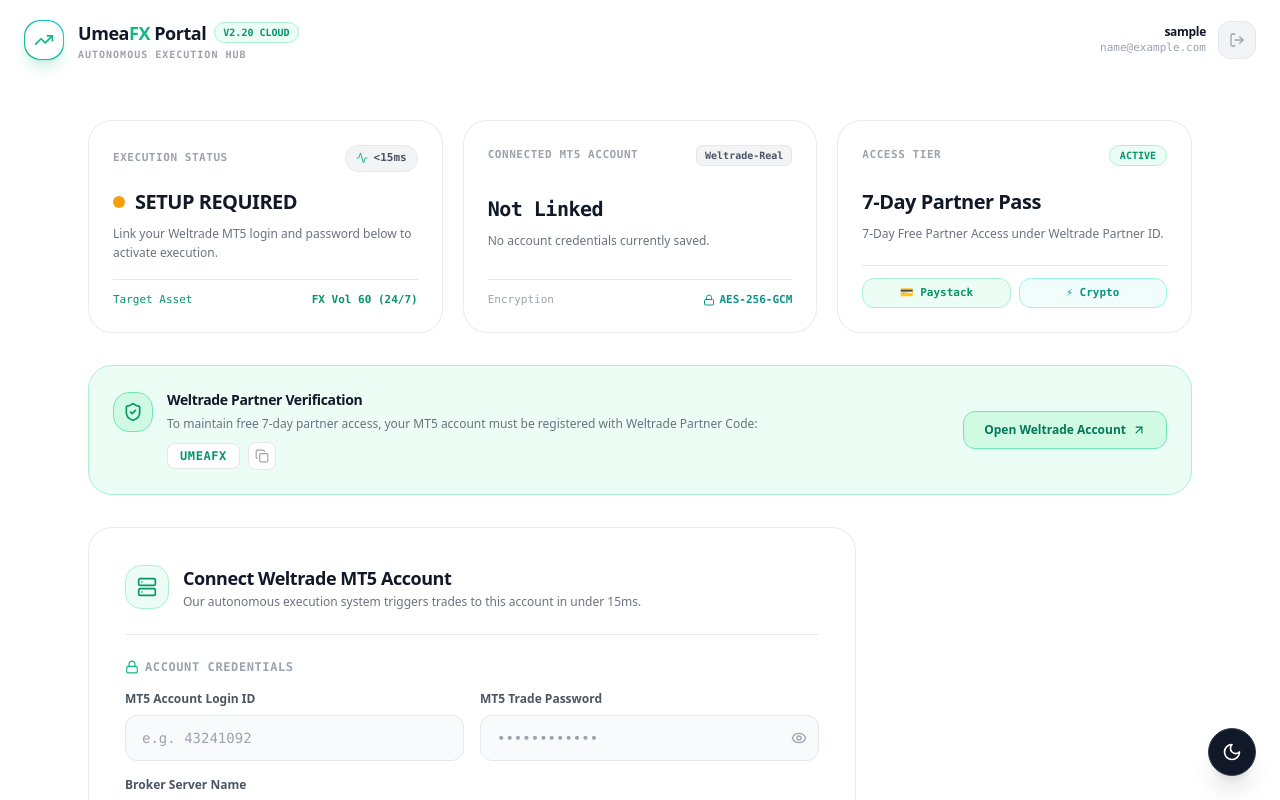
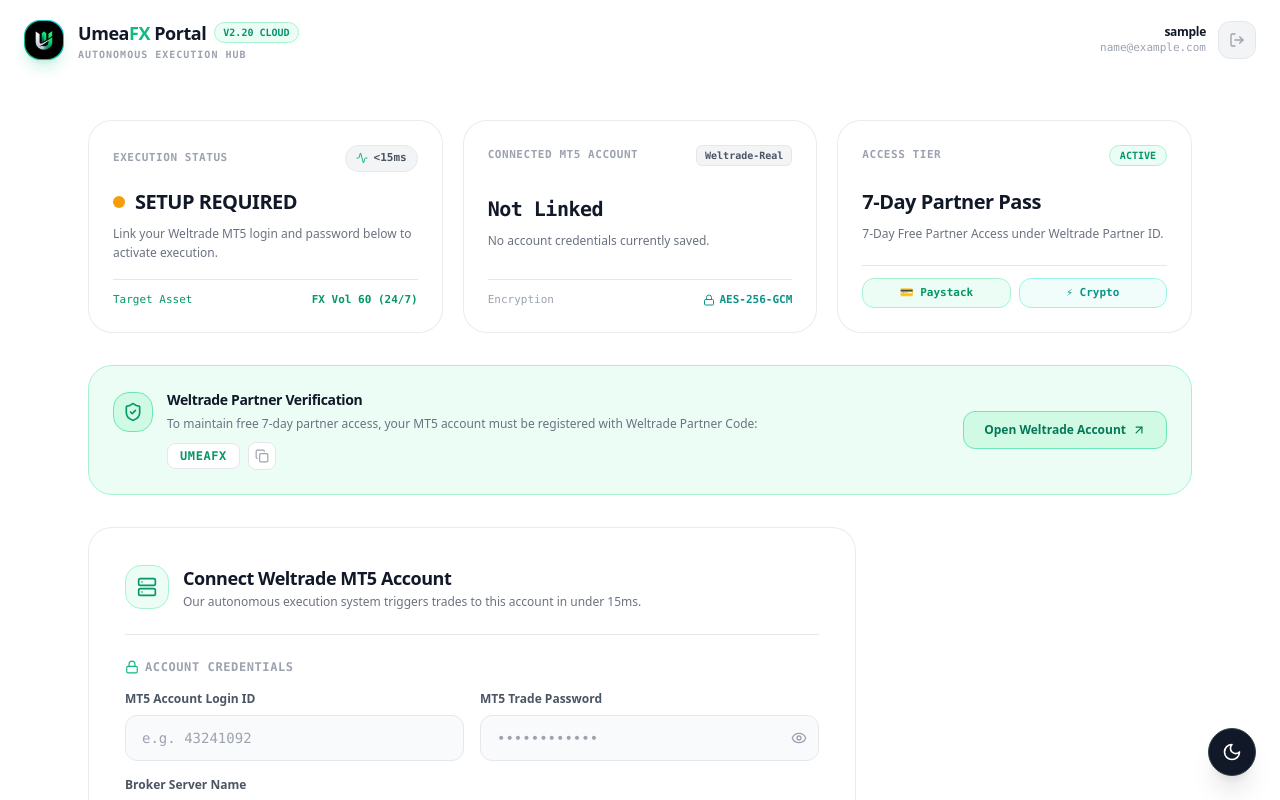
Before and after one commit to umeaclinton/UmeaFX, a Next.js app in the folder umea-webapp/: page /dashboard in a window 1280 px wide. Shown: the top 800 px of the page. Built offline with nearby package versions, Linux system fonts and the light colour scheme; no server answers; sample sign-in values are in the browser's storage.

Commit message:
feat: Real logo in navbar+favicon, fix dark mode button, remove em dashes

```diff
--- a/umea-webapp/src/app/dashboard/page.tsx
+++ b/umea-webapp/src/app/dashboard/page.tsx
@@ -2,8 +2,8 @@
 
 import { useEffect, useState } from "react";
 import { useRouter } from "next/navigation";
+import Image from "next/image";
 import {
-  TrendingUp,
   ShieldCheck,
   LogOut,
   Server,
@@ -118,8 +118,8 @@
         <div className="max-w-7xl mx-auto px-4 sm:px-6 h-20 flex items-center justify-between">
           <div className="flex items-center gap-3.5">
             <div className="w-10 h-10 rounded-2xl bg-gradient-to-tr from-emerald-500 via-teal-500 to-cyan-400 p-[1px] shadow-lg shadow-emerald-500/20">
-              <div className="w-full h-full bg-white dark:bg-black rounded-2xl flex items-center justify-center transition-colors">
-                <TrendingUp className="w-5 h-5 text-emerald-500" />
+              <div className="w-full h-full bg-black rounded-2xl overflow-hidden">
+                <Image src="/logo.png" alt="UmeaFX Logo" width={40} height={40} className="w-full h-full object-cover" priority />
               </div>
             </div>
             <div>
--- a/umea-webapp/src/app/layout.tsx
+++ b/umea-webapp/src/app/layout.tsx
@@ -6,6 +6,10 @@
 export const metadata: Metadata = {
   title: "UmeaFX | Autonomous Quantitative Trading for Synthetics",
   description: "24/7/365 Autonomous FX Vol 60 Quantitative Algorithmic Execution System by UmeaFX",
+  icons: {
+    icon: "/logo.png",
+    apple: "/logo.png",
+  },
 };
 
 export default function RootLayout({
--- a/umea-webapp/src/app/page.tsx
+++ b/umea-webapp/src/app/page.tsx
@@ -2,10 +2,10 @@
 
 import { useState } from "react";
 import { useRouter } from "next/navigation";
+import Image from "next/image";
 import {
   ShieldCheck,
   Zap,
-  TrendingUp,
   Clock,
   CheckCircle2,
   ArrowRight,
@@ -13,7 +13,6 @@
   Activity,
   Sliders,
   Cpu,
-  Server
 } from "lucide-react";
 import { supabasePublic } from "@/lib/supabase";
 import { ScrollReveal } from "@/components/ScrollReveal";
@@ -77,8 +76,8 @@
         <div className="max-w-7xl mx-auto px-4 sm:px-6 h-20 flex items-center justify-between">
           <div className="flex items-center gap-3.5">
             <div className="w-10 h-10 rounded-2xl bg-gradient-to-tr from-emerald-500 via-teal-500 to-cyan-400 p-[1px] shadow-lg shadow-emerald-500/20">
-              <div className="w-full h-full bg-white dark:bg-black rounded-2xl flex items-center justify-center transition-colors">
-                <TrendingUp className="w-5 h-5 text-emerald-500" />
+              <div className="w-full h-full bg-black rounded-2xl overflow-hidden">
+                <Image src="/logo.png" alt="UmeaFX Logo" width={40} height={40} className="w-full h-full object-cover" priority />
               </div>
             </div>
             <div>
@@ -130,7 +129,7 @@
         </h1>
 
         <p className="mt-6 text-base sm:text-xl text-gray-500 dark:text-slate-400 max-w-3xl leading-relaxed">
-          Link your Weltrade MT5 account in under 60 seconds. Our cloud-hosted quantitative algorithm executes proprietary volatility setups directly onto your account around the clock—with zero manual intervention required.
+          Link your Weltrade MT5 account in under 60 seconds. Our cloud-hosted quantitative algorithm executes proprietary volatility setups directly onto your account around the clock. Zero manual intervention required.
         </p>
 
         {/* CTAs */}
@@ -398,7 +397,7 @@
                     "Full access to FX Vol 60 Autonomous System",
                     "Automated Breakeven & Stop Loss Sync",
                     "Sub-15ms cloud execution pipeline",
-                    "No VPS required — 100% hands-free",
+                    "No VPS required. 100% hands-free",
                   ].map((item) => (
                     <li key={item} className="flex items-center gap-3">
                       <CheckCircle2 className="w-4 h-4 text-emerald-500 flex-shrink-0" />
@@ -444,7 +443,7 @@
               </div>
               <button
                 onClick={() => { setSelectedPlan("monthly_sub"); setIsModalOpen(true); }}
-                className="w-full py-4 rounded-xl bg-gray-100 dark:bg-white/8 hover:bg-gray-200 dark:hover:bg-white/12 border border-gray-200 dark:border-white/10 text-gray-900 dark:text-white font-bold text-sm transition-all hover:scale-[1.01] active:scale-[0.99]"
+                className="w-full py-4 rounded-xl bg-gray-100 dark:bg-[#1c1c1c] hover:bg-gray-200 dark:hover:bg-[#252525] border border-gray-200 dark:border-white/15 text-gray-900 dark:text-white font-bold text-sm transition-all hover:scale-[1.01] active:scale-[0.99]"
               >
                 Subscribe Directly ($49/mo)
               </button>
```
Also changed, not shown: umea-webapp/public/logo.png (added), umea-webapp/src/app/icon.png (added).
